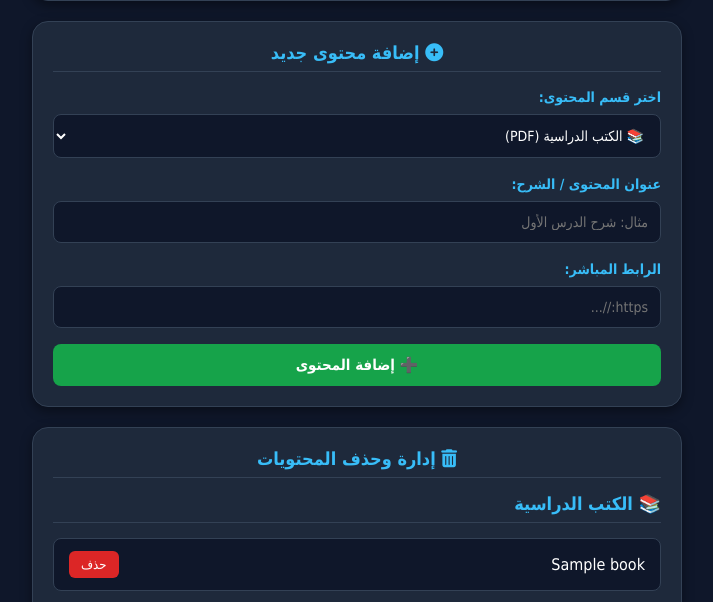
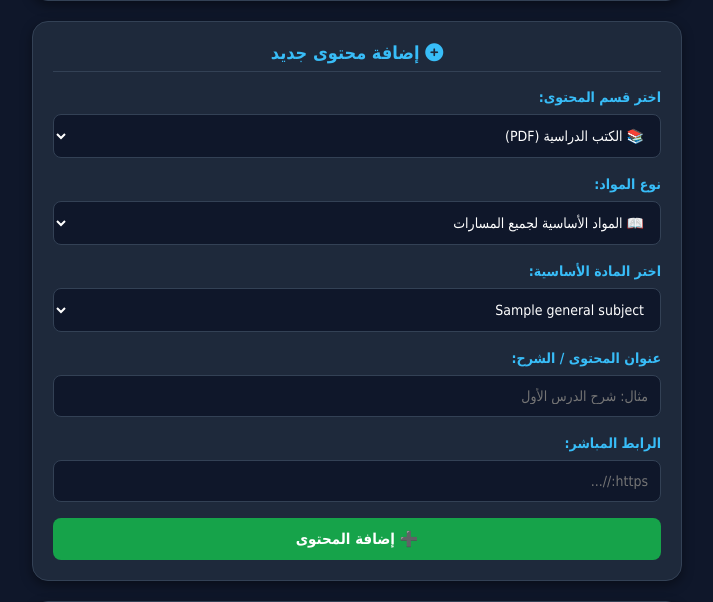
Before and after one commit to mm01110388238-lab/bac-medo-app-, a Flask app: template templates/admin.html in a window 1280 px wide. Shown: the part 289-891 px from the top of the page, without its empty margins (283-996 px from the left). Run offline with Flask 3, Linux system fonts and the light colour scheme; the template is opened without the code that fills it: most values are stand-ins (such as "Sample title", 1, 10 or a date in 2020).

Commit message:
Update admin.html

```diff
--- a/templates/admin.html
+++ b/templates/admin.html
@@ -160,8 +160,9 @@
         <h2 style="text-align: center;"><i class="fa-solid fa-plus-circle"></i> إضافة محتوى جديد</h2>
 
         <form method="POST">
+            <!-- 1. اختيار قسم المحتوى -->
             <label>اختر قسم المحتوى:</label>
-            <select name="category" id="category" onchange="toggleLessonFields()">
+            <select name="category" id="category" onchange="toggleFormFields()">
                 <option value="book">📚 الكتب الدراسية (PDF)</option>
                 <option value="summary">📝 المذكرات والتلخيصات</option>
                 <option value="evaluation">📊 التقييمات المدرسية</option>
@@ -169,14 +170,37 @@
                 <option value="lesson">📺 شرح / مراجعة (حسب التخصص)</option>
             </select>
 
-            <div id="lesson-fields" style="display: none;">
+            <!-- 2. نوع المواد (أساسية أم تخصصية) - يظهر لجميع الأقسام ما عدا المنصات -->
+            <div id="subject-type-container">
+                <label>نوع المواد:</label>
+                <select name="subject_type" id="subject_type" onchange="toggleSubjectTypeFields()">
+                    <option value="general">📖 المواد الأساسية لجميع المسارات</option>
+                    <option value="specialized">🎓 المواد التخصصية لكل مسار</option>
+                </select>
+            </div>
+
+            <!-- 3. قائمة المواد الأساسية -->
+            <div id="general-subject-container">
+                <label>اختر المادة الأساسية:</label>
+                <select name="general_subject">
+                    {% for sub_id, sub_name in general_subjects.items() %}
+                        <option value="{{ sub_id }}">{{ sub_name }}</option>
+                    {% endfor %}
+                </select>
+            </div>
+
+            <!-- 4. قائمة المسارات التخصصية -->
+            <div id="track-container" style="display: none;">
                 <label>اختر المسار والتخصص:</label>
                 <select name="track">
                     {% for key, name in tracks.items() %}
                         <option value="{{ key }}">{{ name }}</option>
                     {% endfor %}
                 </select>
+            </div>
 
+            <!-- 5. اسم القسم / العنوان الرئيسي (للشروحات فقط) -->
+            <div id="lesson-fields" style="display: none;">
                 <label>اسم القسم / العنوان الرئيسي:</label>
                 <input type="text" name="section" placeholder="مثال: الدرس الأول - التأسيس">
             </div>
@@ -310,10 +334,42 @@
             });
         }
 
-        function toggleLessonFields() {
+        function toggleFormFields() {
             var cat = document.getElementById('category').value;
-            document.getElementById('lesson-fields').style.display = (cat === 'lesson') ? 'block' : 'none';
+            var subjectTypeContainer = document.getElementById('subject-type-container');
+            var lessonFields = document.getElementById('lesson-fields');
+
+            // إخفاء نوع المواد وخانات الشروحات إذا كانت المنصة الخارجية هي المختارة
+            if (cat === 'platform') {
+                subjectTypeContainer.style.display = 'none';
+                lessonFields.style.display = 'none';
+            } else {
+                subjectTypeContainer.style.display = 'block';
+                // إظهار حقل القسم الرئيسي فقط في قسم الشروحات
+                lessonFields.style.display = (cat === 'lesson') ? 'block' : 'none';
+            }
+            toggleSubjectTypeFields();
         }
+
+        function toggleSubjectTypeFields() {
+            var cat = document.getElementById('category').value;
+            if (cat === 'platform') return;
+
+            var subjectType = document.getElementById('subject_type').value;
+            var generalContainer = document.getElementById('general-subject-container');
+            var trackContainer = document.getElementById('track-container');
+
+            if (subjectType === 'general') {
+                generalContainer.style.display = 'block';
+                trackContainer.style.display = 'none';
+            } else {
+                generalContainer.style.display = 'none';
+                trackContainer.style.display = 'block';
+            }
+        }
+
+        // تشغيل الدوال عند تحميل الصفحة لضبط الحالة الافتراضية
+        toggleFormFields();
 
         function toggleTheme() {
             const currentTheme = document.body.getAttribute('data-theme');
```
